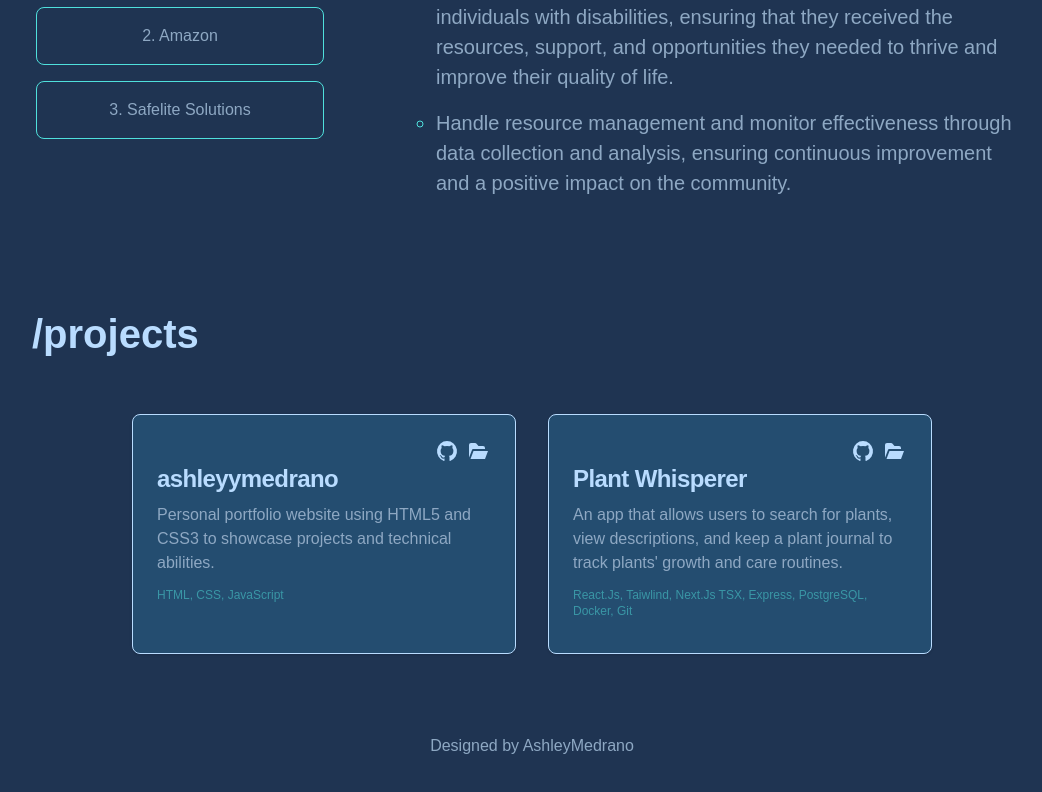
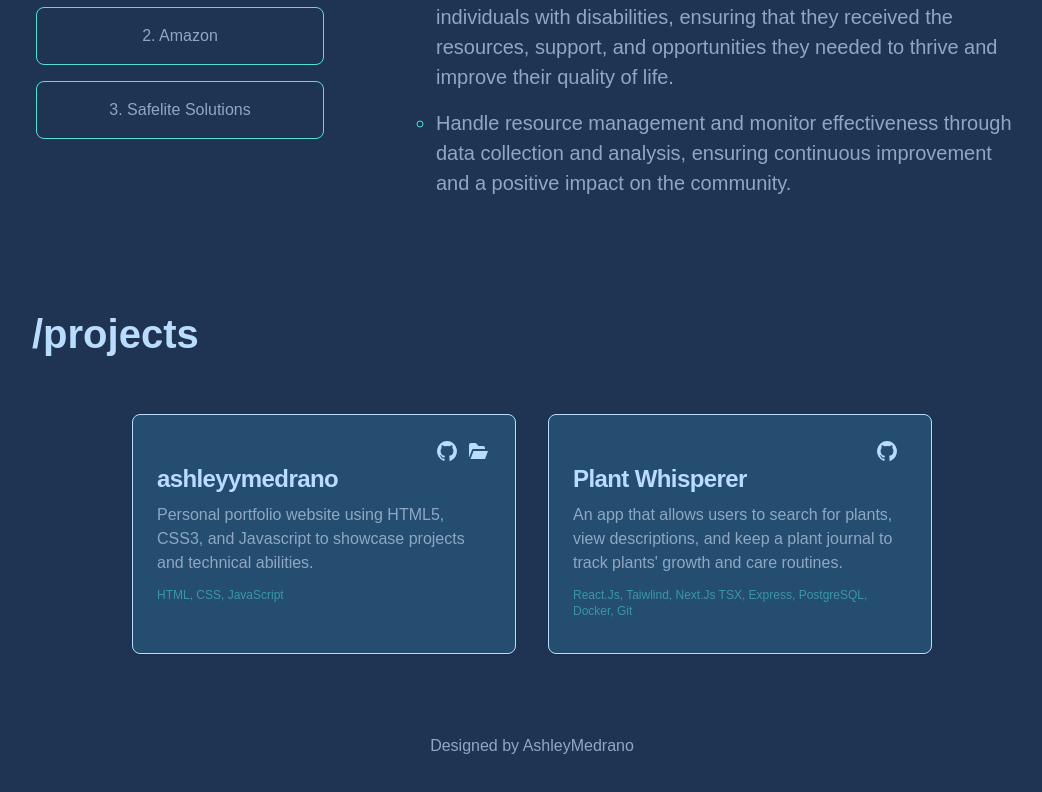
Before and after one commit to ashleyymedrano/my-pwp-ashleyymedrano, a website built with Vite: page index.html in a window 1280 px wide. Shown: the part 1911-2703 px from the top of the page, without its empty margins (108-1150 px from the left). Built offline with nearby package versions, Linux system fonts and the light colour scheme.

Commit message:
Updated Project Cards

```diff
--- a/index.html
+++ b/index.html
@@ -331,7 +331,7 @@
     <h5 class="mb-2 text-2xl font-bold tracking-tight text-[#B9DCFF]">ashleyymedrano
 
     </h5>
-    <p class="mb-3 font-normal text-[#8EA8C3]">Personal portfolio website using HTML5 and CSS3 to showcase projects and technical abilities.
+    <p class="mb-3 font-normal text-[#8EA8C3]">Personal portfolio website using HTML5, CSS3, and Javascript to showcase projects and technical abilities.
     </p>
     <p class="text-xs text-opacity-50 text-[#4fe0dc]">HTML, CSS, JavaScript</p>
     </div>
@@ -343,19 +343,6 @@
 <div class="max-w-sm h-60 p-6 bg-[#244D70] hover:bg-[#296088] border border-[#B9DCFF] rounded-lg shadow">
   <!--This div is to add GitHub icon on top-->
   <div class="flex flex-row-reverse">
-    <a href="/">
-      <svg class="w-6 h-6 text-gray-800 fill-[#B9DCFF]"
-           aria-hidden="true"
-           xmlns="http://www.w3.org/2000/svg"
-           width="24"
-           height="24"
-           fill="currentColor"
-           viewBox="0 0 24 24">
-        <path fill-rule="evenodd"
-              d="M4 4a2 2 0 0 0-2 2v12a2 2 0 0 0 .087.586l2.977-7.937A1 1 0 0 1 6 10h12V9a2 2 0 0 0-2-2h-4.532l-1.9-2.28A2 2 0 0 0 8.032 4H4Zm2.693 8H6.5l-3 8H18l3-8H6.693Z"
-              clip-rule="evenodd"/>
-      </svg>
-    </a>
     <a href="https://github.com/Garden-Capstone/plant-helper-capstone-project">
       <svg class="w-6 h-6 text-gray-800 mr-2 fill-[#B9DCFF]"
            aria-hidden="true"
```
